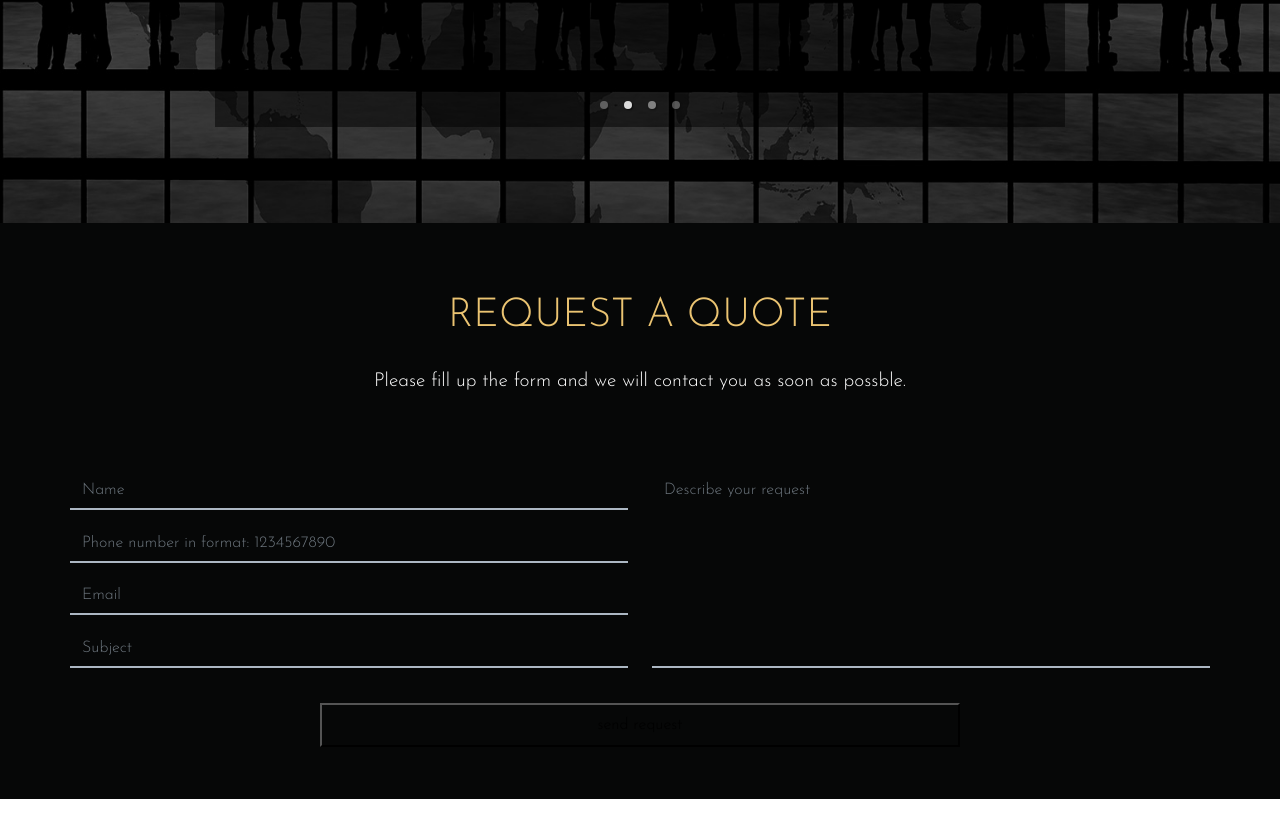
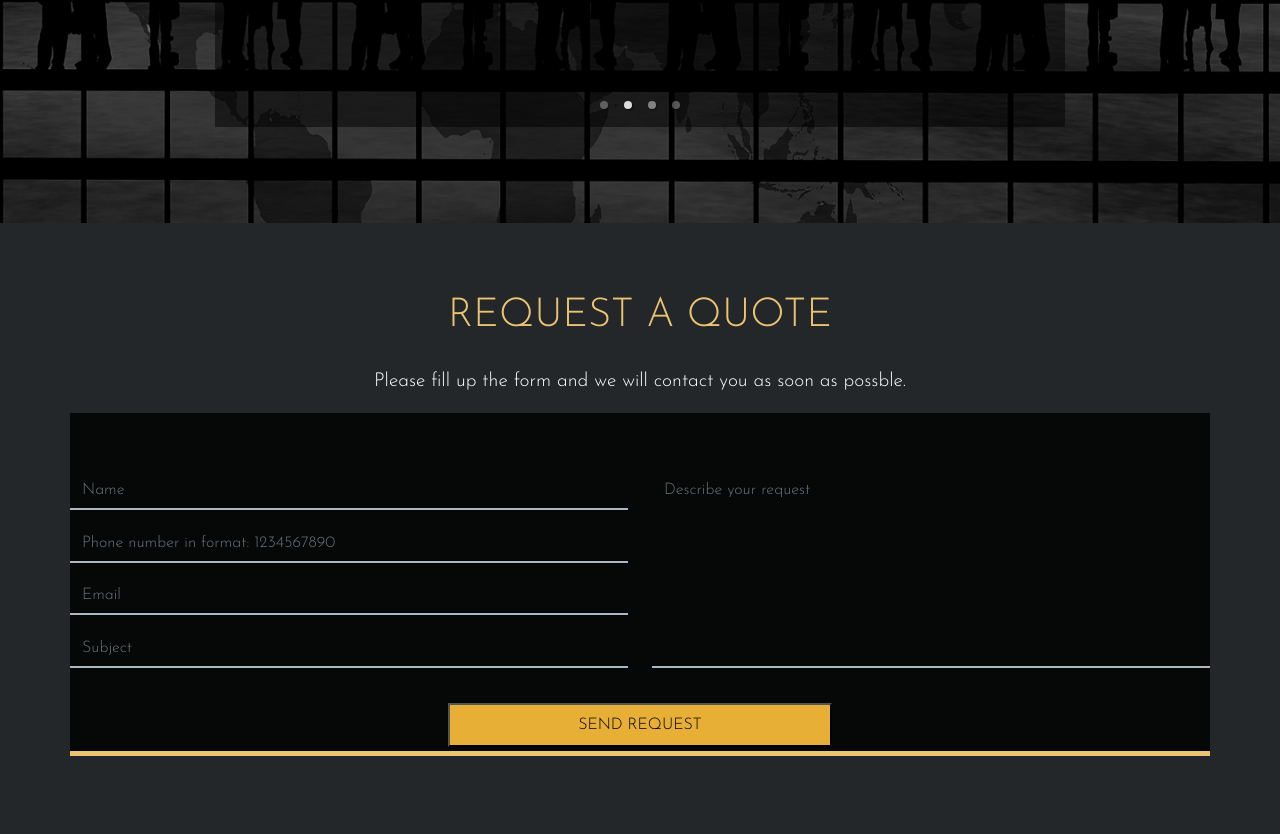
Before and after one commit to Deymar-Insurance/insurance, a React (Create React App) app: page / in a window 1280 px wide. Shown: the part 2265-3099 px from the top of the page. Before the commit the page ends 3064 px from the top, so only its background shows below. Built offline with nearby package versions, Linux system fonts and the light colour scheme.

Commit message:
commit to 'contacts'

```diff
--- a/src/App.css
+++ b/src/App.css
@@ -2,6 +2,7 @@
 
 :root {
   --primary-gold: rgb(235, 196, 114);
+  --primary-gold2: rgb(232, 175, 54);
   --primary-white: #ffffff;
   --primary-light-grey: #f4f4f4;
   --primary-orange: #FF871A;
@@ -270,7 +271,7 @@ nav ul li {
 /**********Contacts******/
 
 .contacts {
-  background: var(--primary-black);
+  background: var(--primary-dark2);
   padding: 3rem 0;
 }
 
@@ -286,6 +287,7 @@ nav ul li {
 }
 
 /**********Inputs******/
+
 
 .contacts input, .contacts textarea {
   width: 100%;
@@ -304,6 +306,10 @@ nav ul li {
 
 .contacts .container {
   padding: 4rem 0;
+  background: var(--primary-black);
+  border-bottom: 0.3125rem solid var(--primary-gold);
+  margin-bottom: 1.875rem;
+
 }
 
 .contacts input:focus, .contacts textarea:focus {
@@ -318,10 +324,10 @@ nav ul li {
 
 .line {
   position: relative;
-  top: -0.8rem;
+  top: -0.7rem;
   width: 0;
-  height: 0.125rem;
-  background: var(--primary-orange);
+  height: 0.2rem;
+  background: var(--primary-gold2);
   display: inline-block;
 }
 
@@ -339,13 +345,15 @@ textarea.form-control {
 }
 
 .contacts button {
-  margin: 1rem 0 0 0;
-  width: 50%;
+  margin-top: 1rem;
+  margin-bottom: 1rem;
+  width: 30%;
   padding-top: 0.5rem;
   padding-bottom: 0.5rem;
   position: absolute;
   transform: translateX(-50%);
-  background: none;
+  background: var(--primary-gold2);
+  text-transform: uppercase;
 }
 
 .contacts button:hover {
@@ -356,7 +364,7 @@ textarea.form-control {
   position: absolute;
   transform: translateX(-50%);
   transition: 200ms ease-in-out;
-  background: var(--primary-red);
+  background: var(--primary-gold);
 }
 
 .error-message {
```
